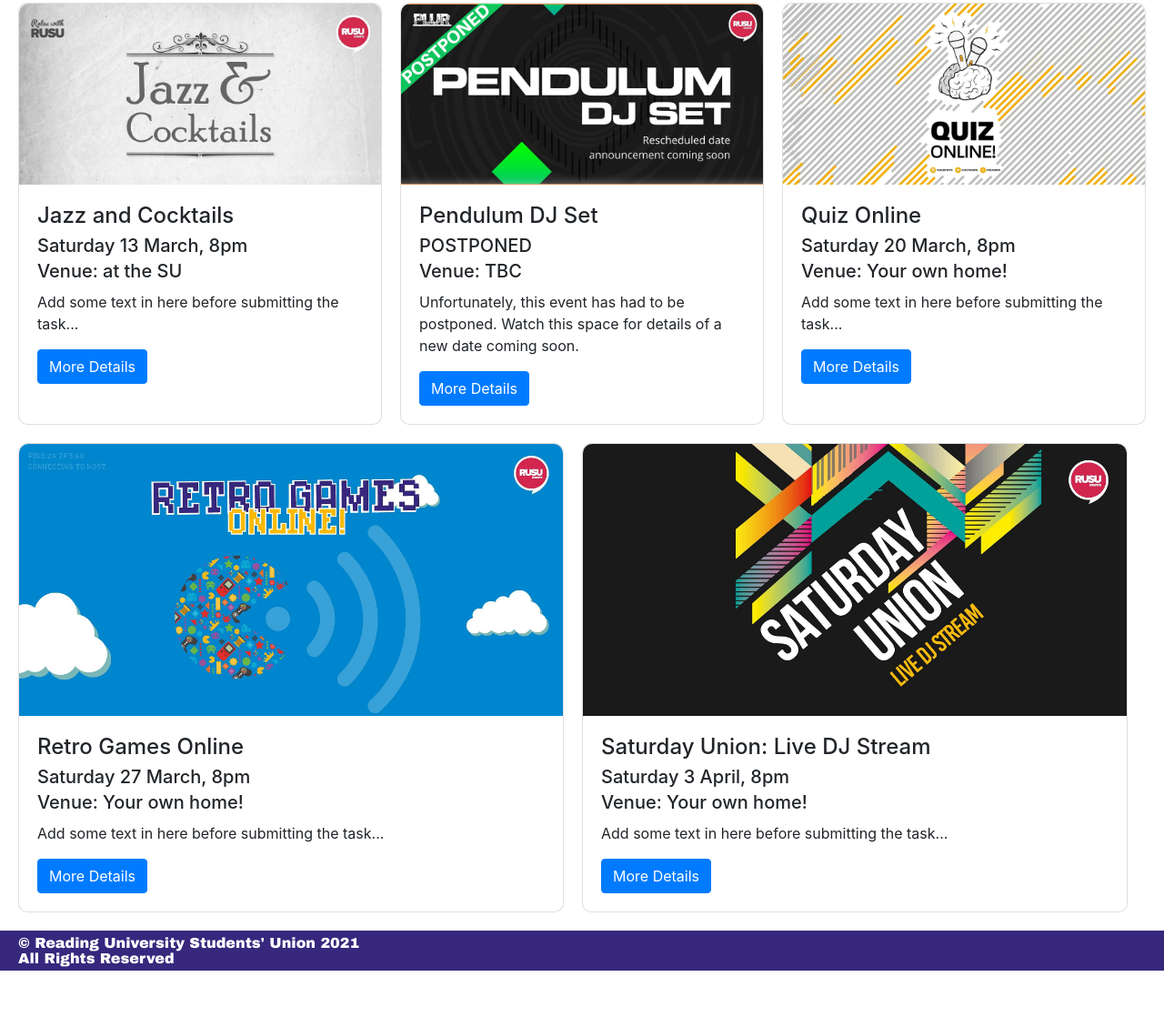
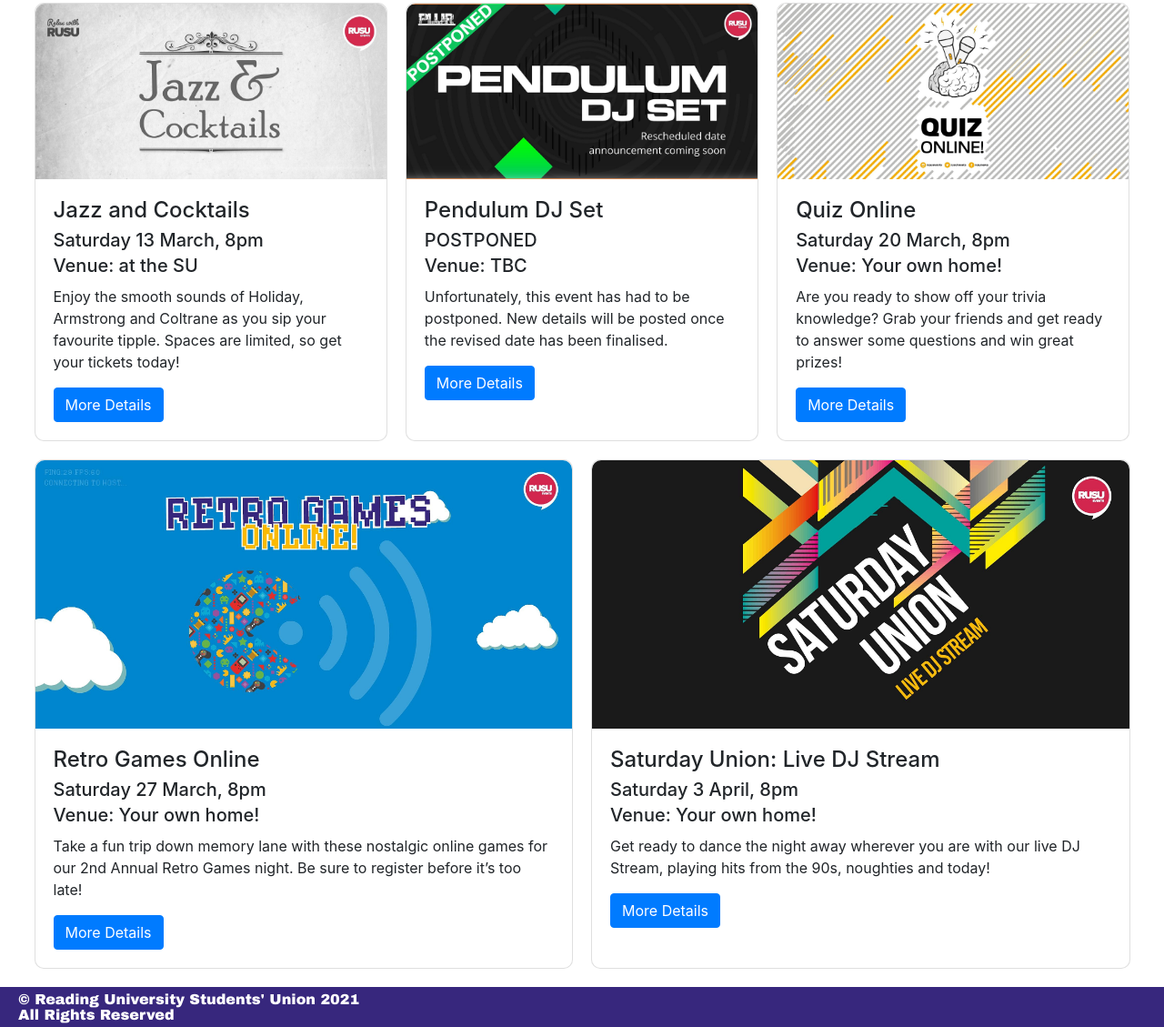
Before and after one commit to andrewhstead/rusu, a plain HTML site: page index.html in a window 1280 px wide. Shown: the part 173-1302 px from the top of the page at 91% size. Before the commit the page ends 1240 px from the top, so only its background shows below. Drawn offline with nearby package versions, Linux system fonts and the light colour scheme.

Commit message:
Edited margins in desktop view.

```diff
--- a/css/styles.css
+++ b/css/styles.css
@@ -42,7 +42,7 @@ ul {
 
 /*Styles for the main section of the page. */
 main {
-	margin: 60px 10px 10px;
+	margin: 60px 15px 10px;
 }
 h1 {
 	font: 20pt "Arial Bold", Sans-Serif;
@@ -55,6 +55,9 @@ h1 {
 	display: flex;
 	flex-flow: wrap;
 	align-items: start;
+	justify-content: space-around;
+	max-width: 1225px;
+	margin: auto;
 }
 .card {
 	flex: 300px 1;
--- a/index.html
+++ b/index.html
@@ -59,7 +59,7 @@
 					<h5 class="card-subtitle">Saturday 13 March, 8pm</h3>
 					<h5 class="card-subtitle">Venue: at the SU</h3>
 					<p class="card-text">
-						Add some text in here before submitting the task...
+						Enjoy the smooth sounds of Holiday, Armstrong and Coltrane as you sip your favourite tipple. Spaces are limited, so get your tickets today!
 					</p>
 					<a href="#" class="btn btn-primary">More Details</a>
 				</div>
@@ -72,7 +72,7 @@
 					<h5 class="card-subtitle">POSTPONED</h3>
 					<h5 class="card-subtitle">Venue: TBC</h3>
 					<p class="card-text">
-						Unfortunately, this event has had to be postponed. Watch this space for details of a new date coming soon.
+						Unfortunately, this event has had to be postponed. New details will be posted once the revised date has been finalised.
 					</p>
 					<a href="#" class="btn btn-primary">More Details</a>
 				</div>
@@ -85,7 +85,7 @@
 					<h5 class="card-subtitle">Saturday 20 March, 8pm</h3>
 					<h5 class="card-subtitle">Venue: Your own home!</h3>
 					<p class="card-text">
-						Add some text in here before submitting the task...
+						Are you ready to show off your trivia knowledge? Grab your friends and get ready to answer some questions and win great prizes!
 					</p>
 					<a href="#" class="btn btn-primary">More Details</a>
 				</div>
@@ -98,7 +98,7 @@
 					<h5 class="card-subtitle">Saturday 27 March, 8pm</h3>
 					<h5 class="card-subtitle">Venue: Your own home!</h3>
 					<p class="card-text">
-						Add some text in here before submitting the task...
+						Take a fun trip down memory lane with these nostalgic online games for our 2nd Annual Retro Games night. Be sure to register before it’s too late!
 					</p>
 					<a href="#" class="btn btn-primary">More Details</a>
 				</div>
@@ -111,7 +111,7 @@
 					<h5 class="card-subtitle">Saturday 3 April, 8pm</h3>
 					<h5 class="card-subtitle">Venue: Your own home!</h3>
 					<p class="card-text">
-						Add some text in here before submitting the task...
+						Get ready to dance the night away wherever you are with our live DJ Stream, playing hits from the 90s, noughties and today!
 					</p>
 					<a href="#" class="btn btn-primary">More Details</a>
 				</div>
```
